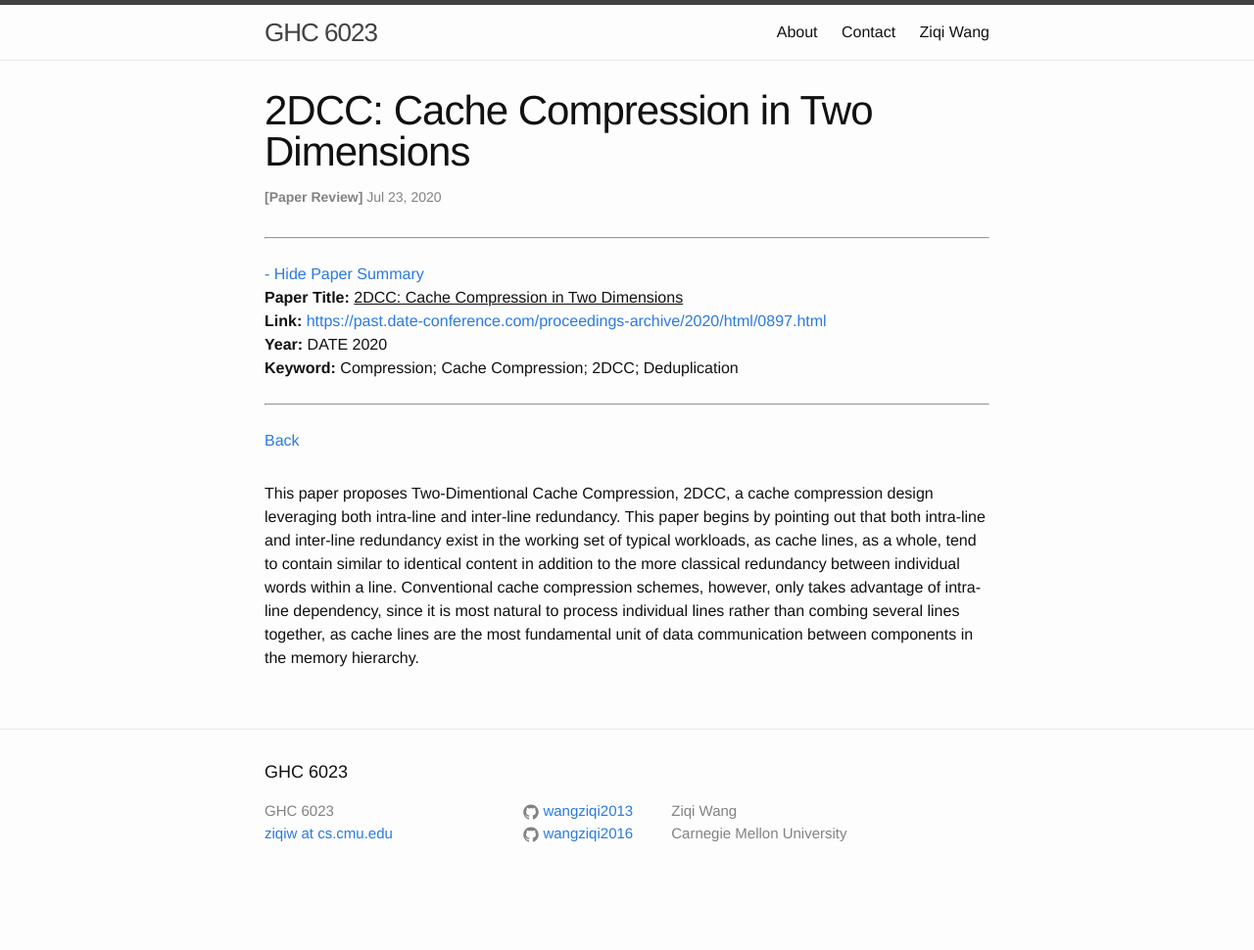
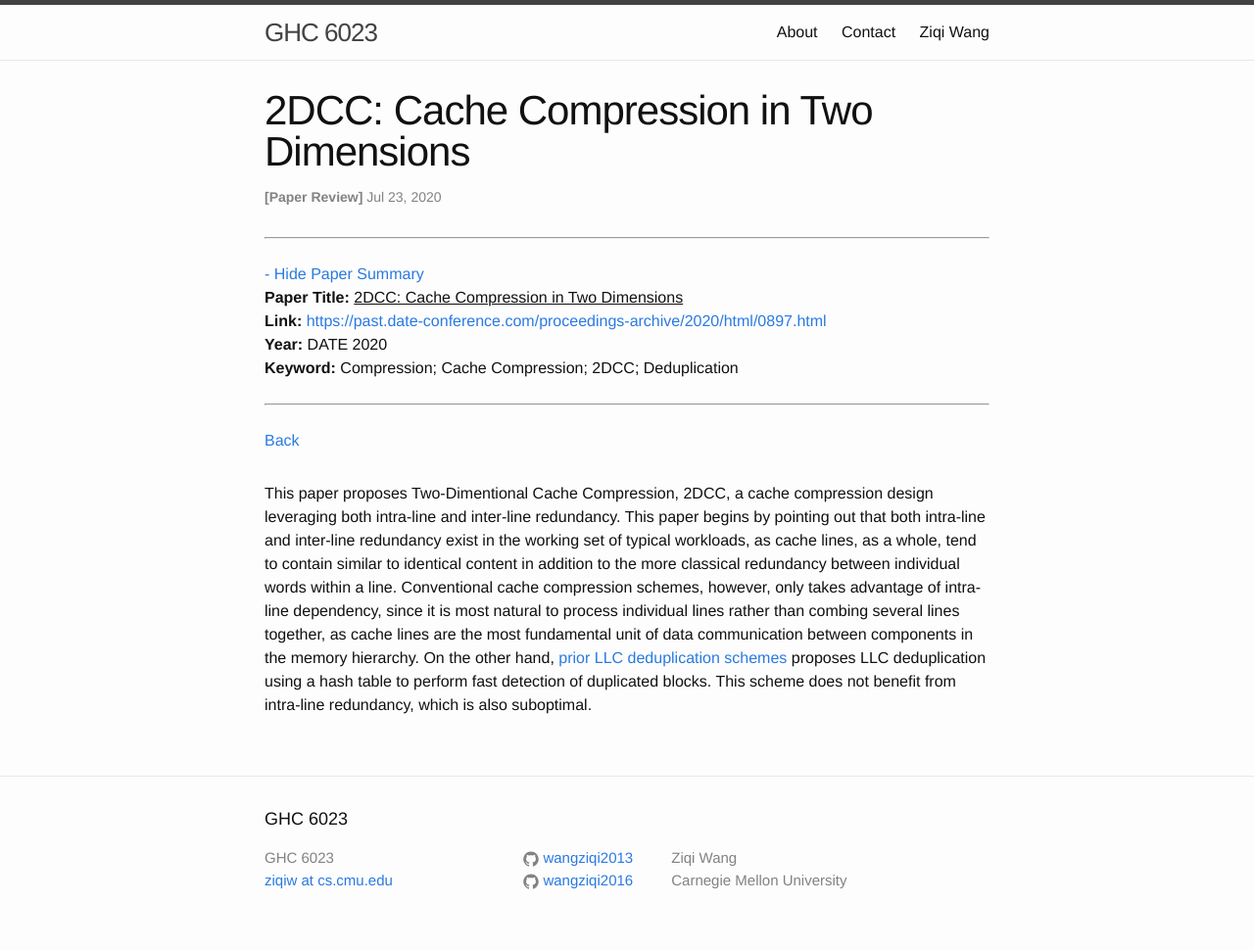
Before and after one commit to wangziqi2013/wangziqi2013.github.io, a Jekyll site: the page built from _posts/2020-07-22-2dcc.markdown, in a window 1280 px wide. Shown: the whole page at 98% size. Built offline with Jekyll 4.4.1, drawn with Linux system fonts in a browser that asks for light colours; before the commit the page ends 922 px from its top, so only the background shows below that.

Commit message:
Adding LLC dedup

```diff
--- a/_posts/2020-07-22-2dcc.markdown
+++ b/_posts/2020-07-22-2dcc.markdown
@@ -19,4 +19,6 @@ working set of typical workloads, as cache lines, as a whole, tend to contain si
 to the more classical redundancy between individual words within a line. Conventional cache compression schemes,
 however, only takes advantage of intra-line dependency, since it is most natural to process individual lines rather
 than combing several lines together, as cache lines are the most fundamental unit of data communication between components
-in the memory hierarchy.
+in the memory hierarchy. On the other hand, [prior LLC deduplication schemes]({% post_url 2020-06-24-llc-dedup %})
+proposes LLC deduplication using a hash table to perform fast detection of duplicated blocks. This scheme does not
+benefit from intra-line redundancy, which is also suboptimal.
```
